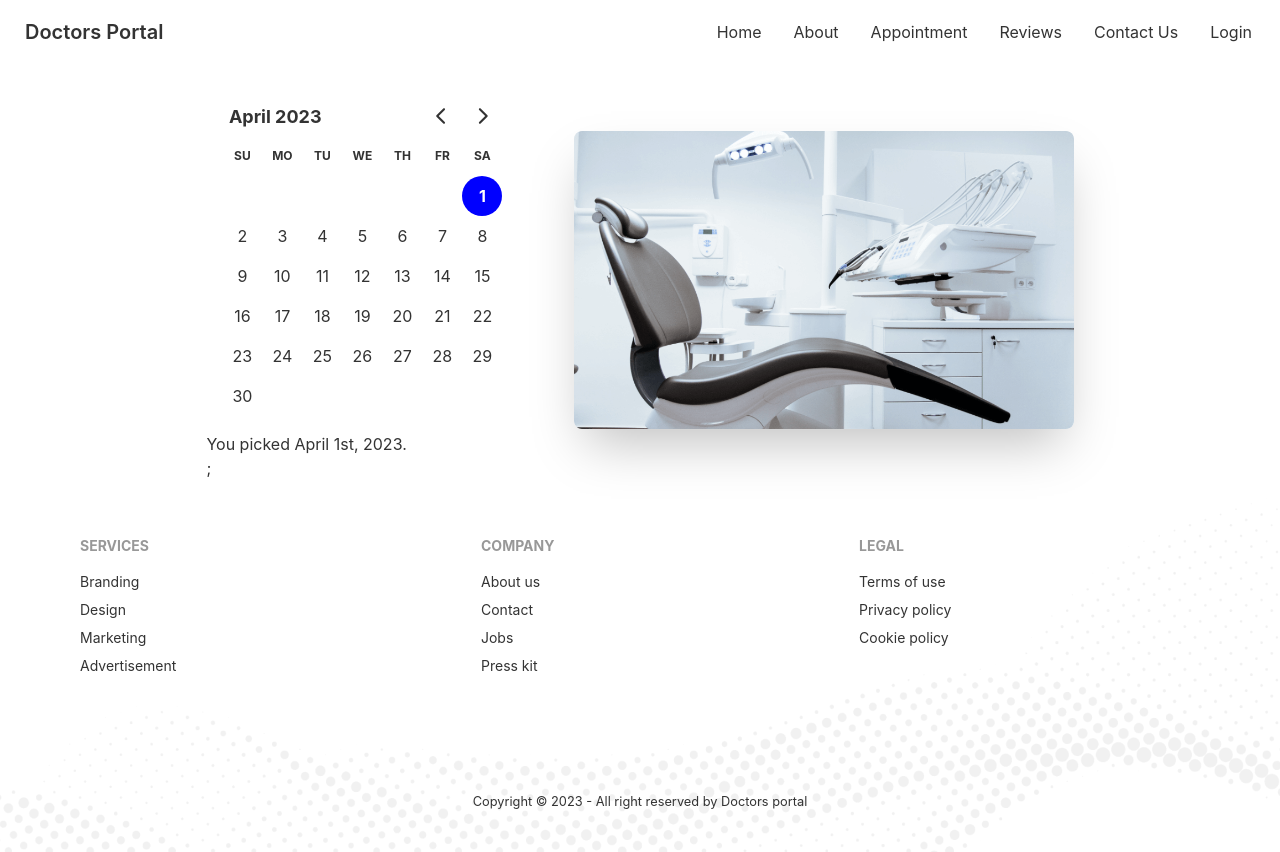
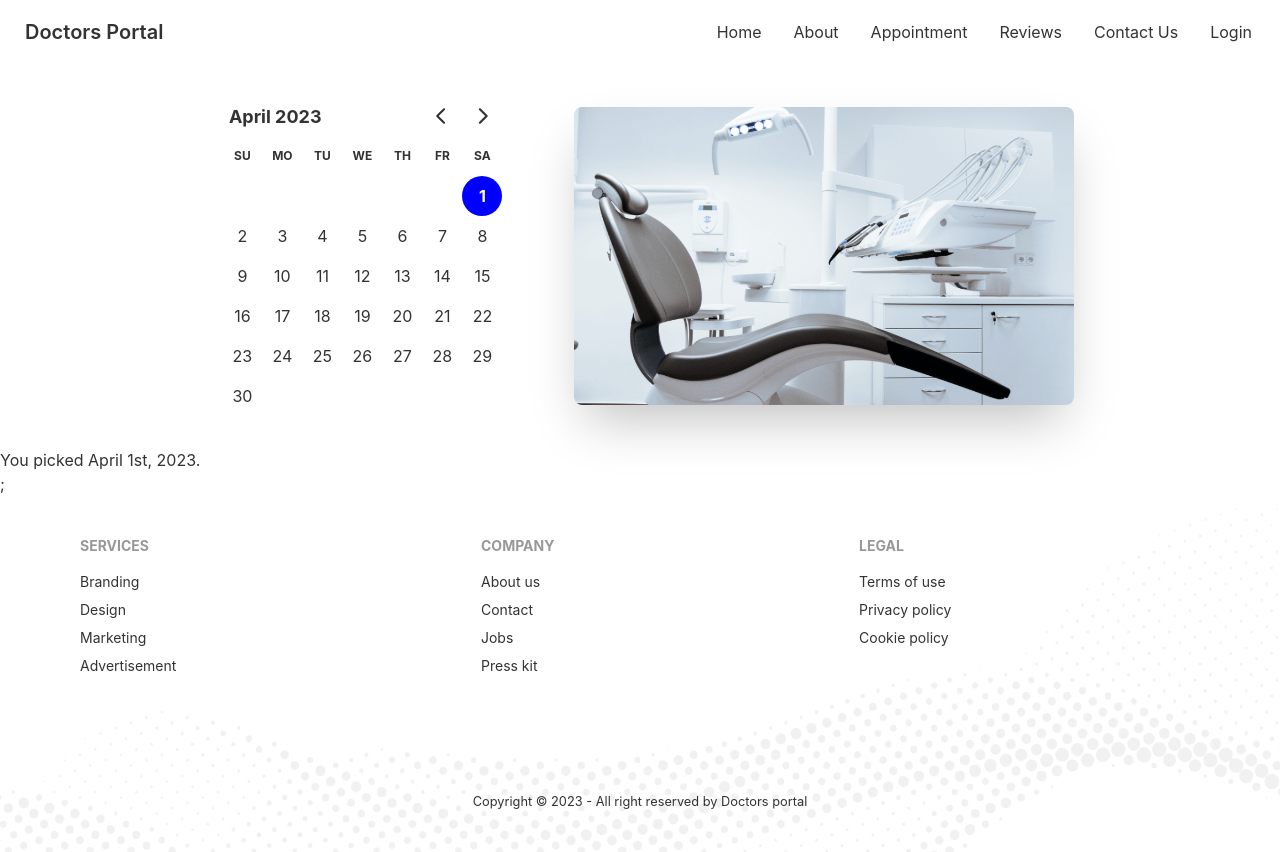
Before and after one commit to khaled39ab/Doctors-Portal-Client, a React (Create React App) app: page /appointment in a window 1280 px wide. Built offline with nearby package versions, Linux system fonts and the light colour scheme.

Commit message:
show appointment by liftup data

```diff
--- a/src/Pages/Appointment/Appointment/Appointment.jsx
+++ b/src/Pages/Appointment/Appointment/Appointment.jsx
@@ -1,10 +1,20 @@
-import React from 'react';
+import React, { useState } from 'react';
 import AppointmentBanner from '../AppointmentBanner/AppointmentBanner';
+import AvailableAppointment from '../AvailableAppointment/AvailableAppointment';
 
 const Appointment = () => {
+
+    const [selectedDate, setSelectedDate] = useState(new Date());
+
     return (
         <div>
-            <AppointmentBanner />
+            <AppointmentBanner
+                selectedDate={selectedDate}
+                setSelectedDate={setSelectedDate}
+            />
+            <AvailableAppointment
+                selectedDate={selectedDate}
+            />
         </div>
     );
 };
--- a/src/Pages/Appointment/AppointmentBanner/AppointmentBanner.jsx
+++ b/src/Pages/Appointment/AppointmentBanner/AppointmentBanner.jsx
@@ -1,11 +1,8 @@
-import React, { useState } from 'react';
+import React from 'react';
 import chair from '../../../assets/images/chair.png';
 import { DayPicker } from 'react-day-picker';
-import { format } from 'date-fns';
 
-const AppointmentBanner = () => {
-
-    const [selectedDate, setSelectedDate] = useState(new Date());
+const AppointmentBanner = ({ selectedDate, setSelectedDate }) => {
 
     return (
         <header>
@@ -18,12 +15,11 @@ const AppointmentBanner = () => {
                             selected={selectedDate}
                             onSelect={setSelectedDate}
                         />
-
-                        <p>You picked {format(selectedDate, 'PPP')}.</p>;
                     </div>
                 </div>
             </div>
         </header>
+
     );
 };
 
--- /dev/null
+++ b/src/Pages/Appointment/AvailableAppointment/AvailableAppointment.jsx
@@ -0,0 +1,14 @@
+import { format } from 'date-fns';
+import React from 'react';
+
+const AvailableAppointment = ({ selectedDate }) => {
+    return (
+        <div>
+            <div>
+                <p>You picked {format(selectedDate, 'PPP')}.</p>;
+            </div>
+        </div>
+    );
+};
+
+export default AvailableAppointment;
```
